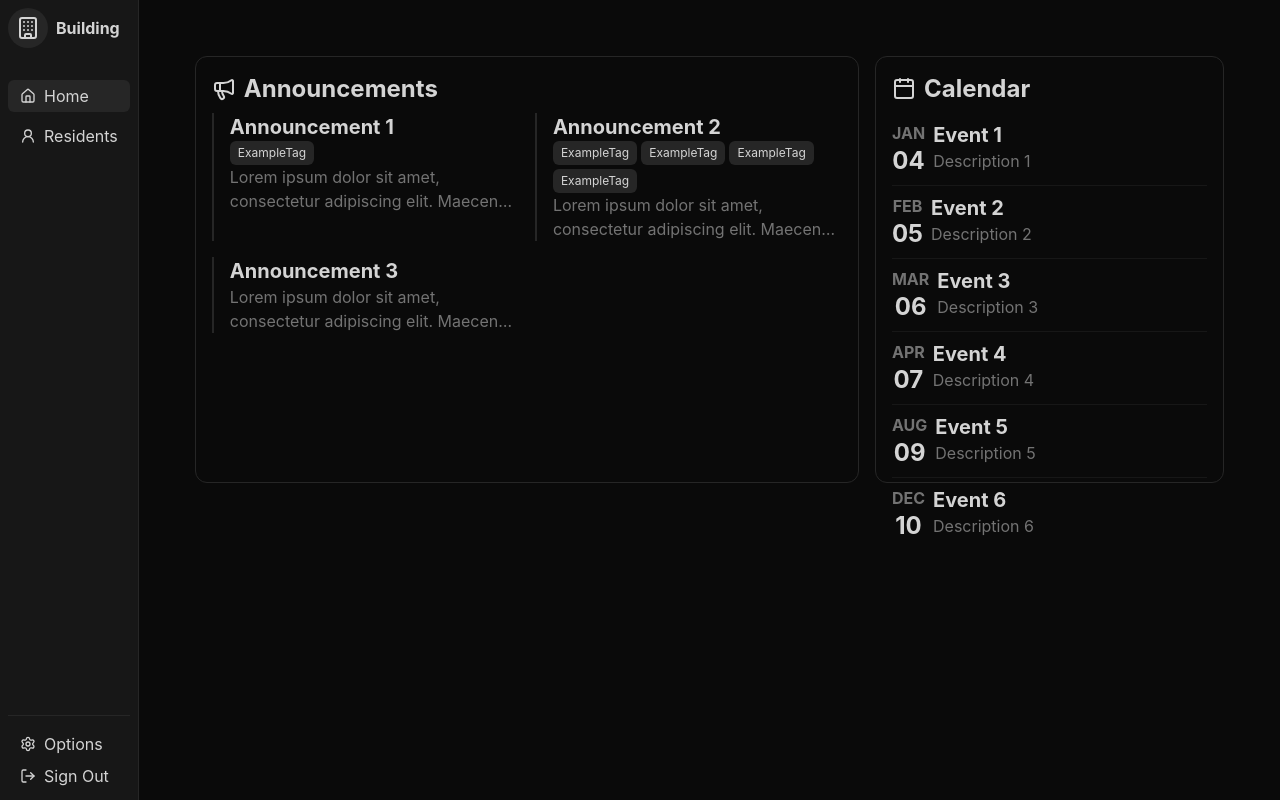
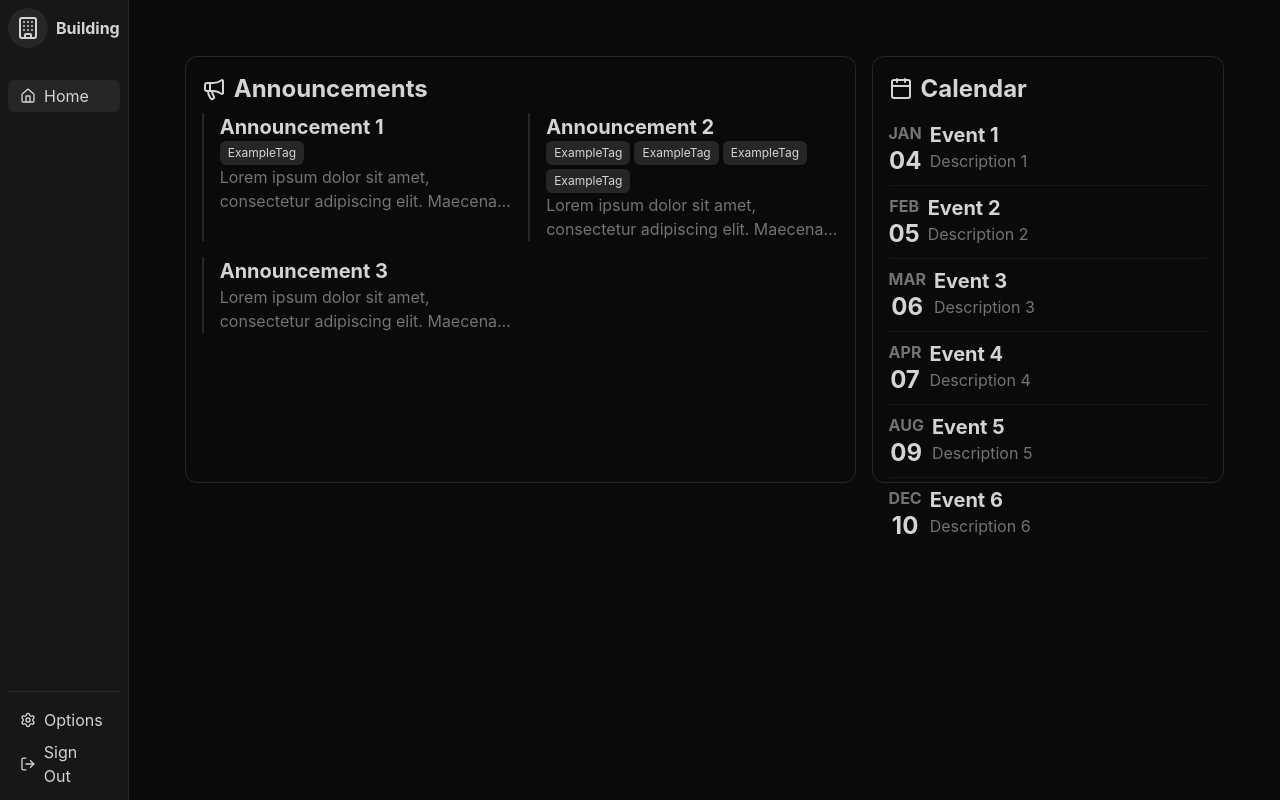
Before and after one commit to LucasCalcada/Projeto-ECM516-ECM252, a React (Vite) app in the folder front/: page / in a window 1280 px wide. Built offline with nearby package versions, Linux system fonts and the light colour scheme.

Commit message:
feat(front): hide residents view

```diff
--- a/front/src/routes/index.ts
+++ b/front/src/routes/index.ts
@@ -15,7 +15,7 @@ const routes: RouteConfig[] = [
   },
   {
     path: "/residents",
-    visible: true,
+    visible: false,
     viewComponent: Residents,
     display: {
       label: "Residents",
--- a/front/src/routes/route.ts
+++ b/front/src/routes/route.ts
@@ -17,4 +17,4 @@ export type VisibleRouteConfig = RouteConfigBase & {
 
 export type RouteConfig =
   | VisibleRouteConfig
-  | (RouteConfigBase & { visible: false });
+  | (RouteConfigBase & { visible: false; display?: RouteDisplay });
```
